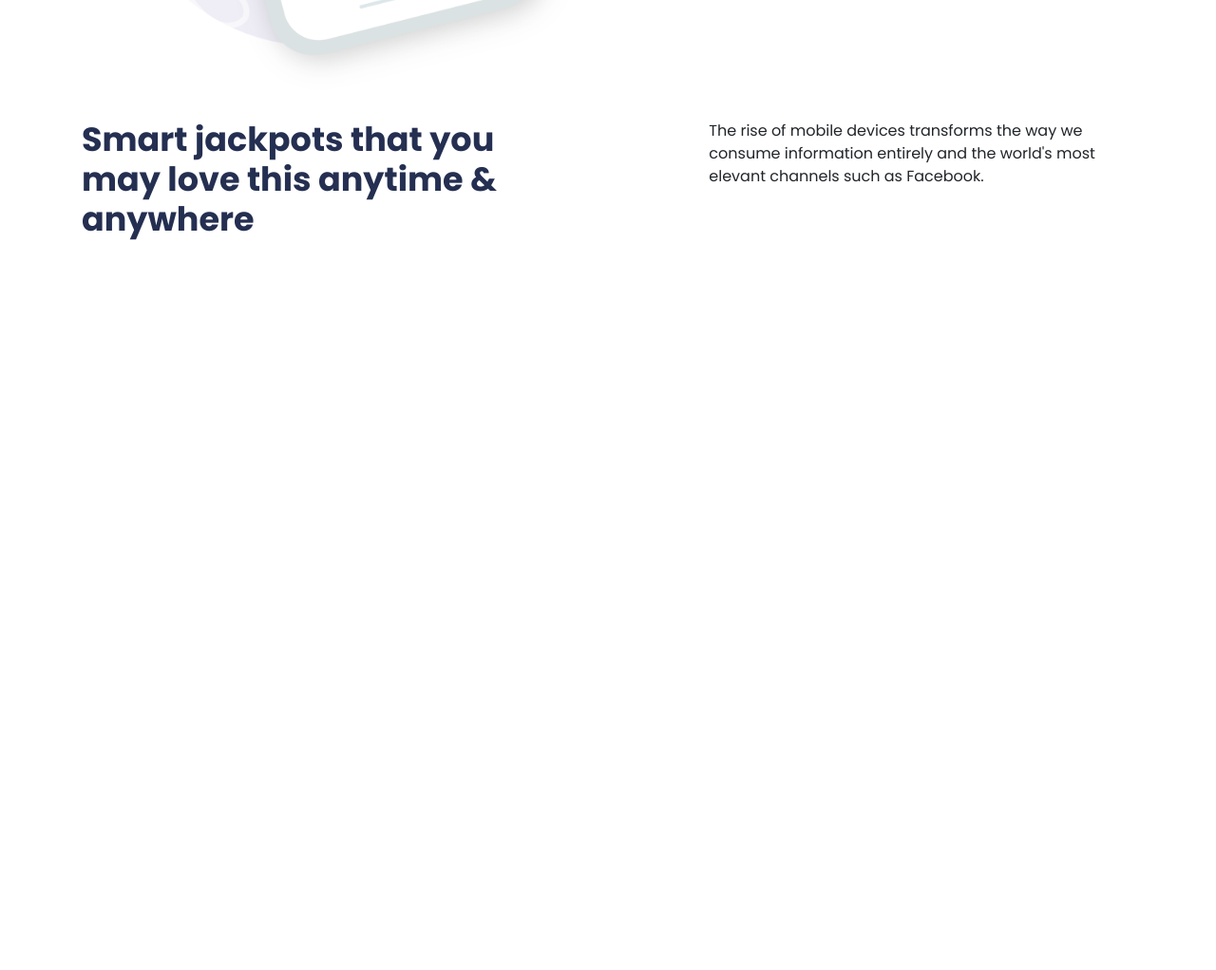
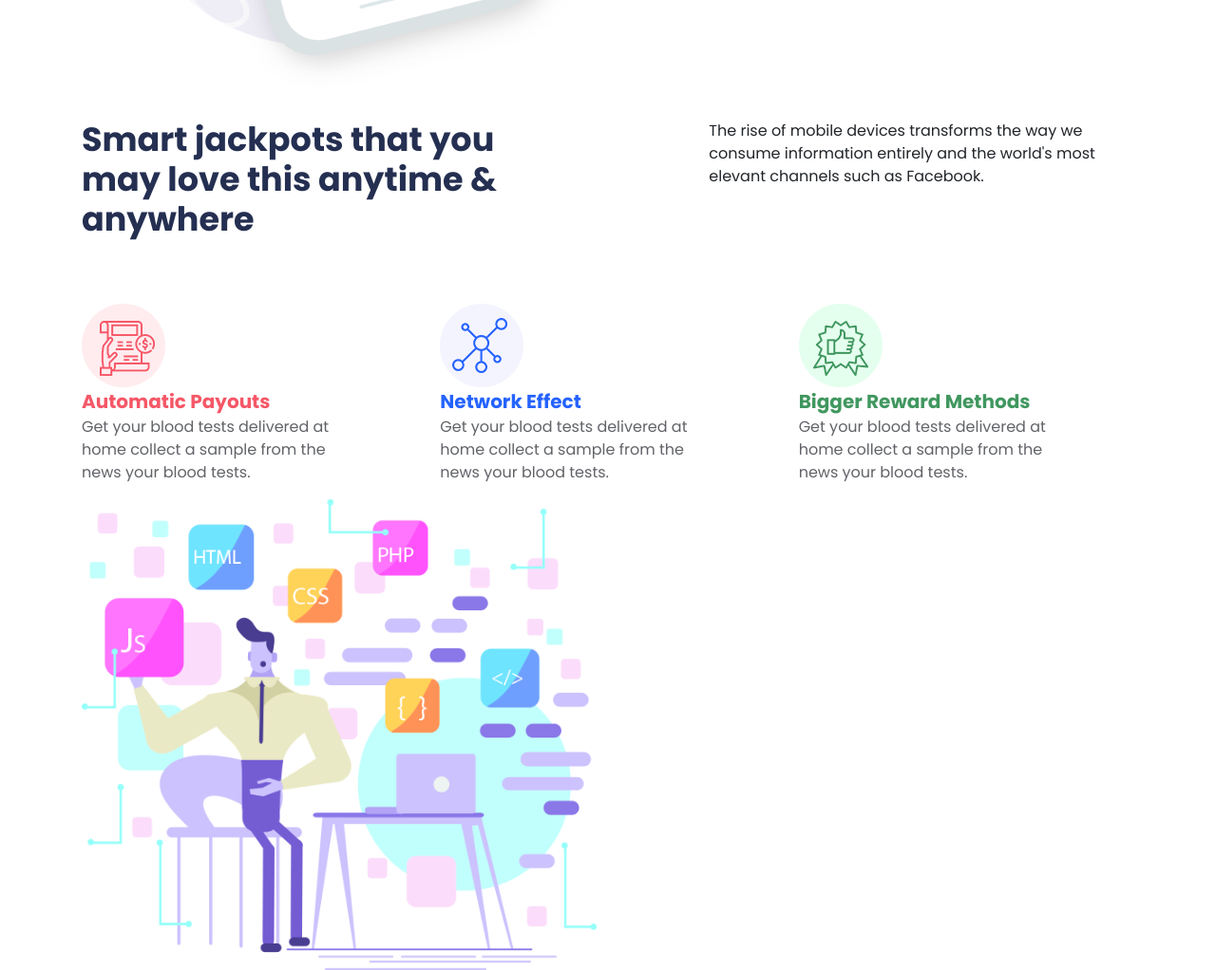
Before and after one commit to Erfan98/App-Landing-Page, a plain HTML site: page index.html in a window 1280 px wide. Shown: the part 1914-2936 px from the top of the page at 95% size. Before the commit the page ends 2174 px from the top, so only its background shows below. Drawn offline with nearby package versions, Linux system fonts and the light colour scheme.

Commit message:
New Section Added

```diff
--- a/assets/css/style.css
+++ b/assets/css/style.css
@@ -106,4 +106,34 @@
     font-size: 35px;
 }
 
+.sub-sec{
+    margin-top: 60px;
+}
+.sub-sec p{
+    color: #616368;
+    font-size: 16px;
+}
+
+#text-head1{
+    color:#f55767;
+    font-size: 20px;
+    font-weight: 700;
+
+}
+#text-head2{
+    color:#2563ff;
+    font-size: 20px;
+    font-weight: 700;
+
+}
+#text-head3{
+    color:#40975f;
+    font-size: 20px;
+    font-weight: 700;
+
+}
+
+
+
+
 /* 3rd section end */
--- a/index.html
+++ b/index.html
@@ -180,10 +180,47 @@
                 </div>
             </div>
 
+            <div class="row justify-content-between sub-sec">
+                <div class="col-md-4">
+                    <img src="assets/img/icon1.png" alt="">
+                    <div id="text-head1">Automatic Payouts</div>
+                    <p>Get your blood tests delivered at <br>
+                        home collect a sample from the <br>
+                        news your blood tests.</p>
+                </div>
+                <div class="col-md-4">
+                    <img src="assets/img/icon2.png" alt="">
+                    <div id="text-head2">Network Effect</div>
+                    <p>Get your blood tests delivered at <br>
+                        home collect a sample from the <br>
+                        news your blood tests.</p>
+                </div>
+                <div class="col-md-4">
+                    <img src="assets/img/icon3.png" alt="">
+                    <div id="text-head3">Bigger Reward Methods</div>
+                    <p>Get your blood tests delivered at <br>
+                        home collect a sample from the <br>
+                        news your blood tests.</p>
+                </div>
+
+            </div>
+
 
 
     </section>
     <!--3rd Section End-->
+
+    <!--4th Section Start-->
+        <section id="fourth" class="container">
+            <div class="row justify-content-between">
+                <div class="col-md-6">
+                    <img src="assets/img/section-right image.png" alt="" width="100%">
+                </div>
+            </div>
+        </section>
+
+    <!--4th Section Stop-->
+
 
 
 
```
Also changed, not shown: assets/img/icon1.png (added), assets/img/icon2.png (added), assets/img/icon3.png (added), assets/img/section-right image.png (added). Lines whose indentation alone changed are shown as unchanged.
